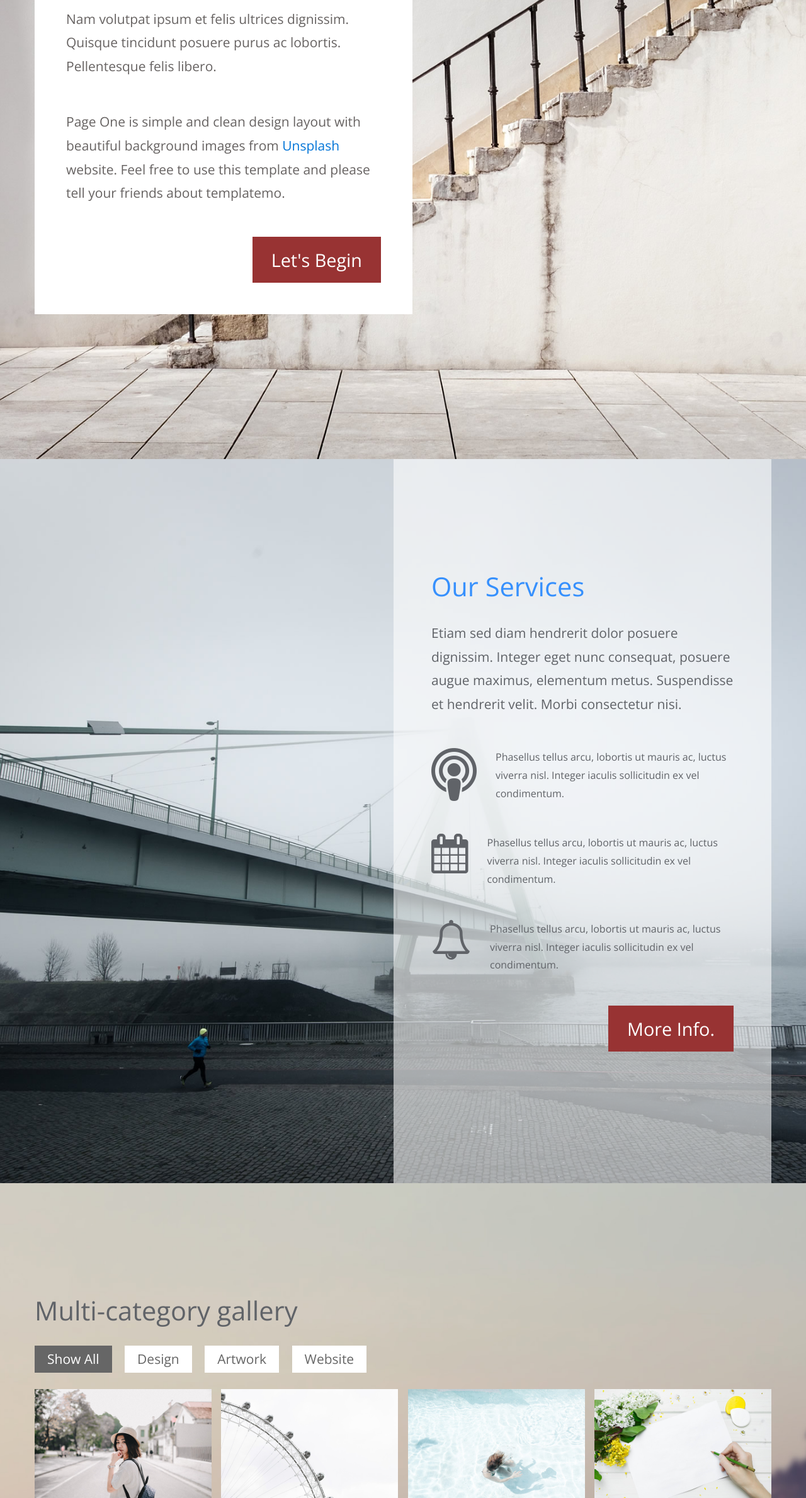
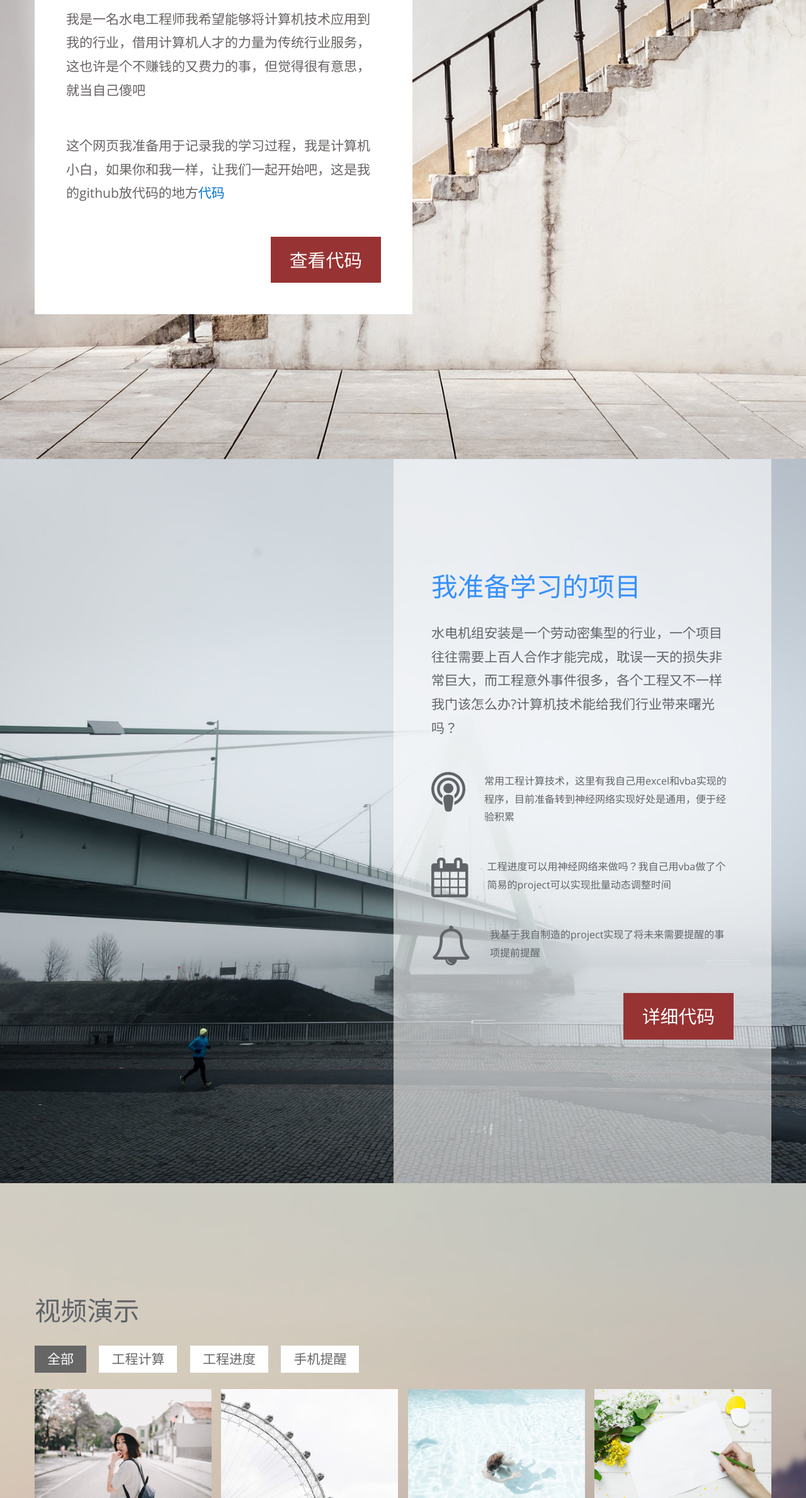
Before and after one commit to babyldm/babyldm.github.io, a plain HTML site: page index.html in a window 1280 px wide. Shown: the part 421-2800 px from the top of the page at 63% size. Drawn offline with nearby package versions, Linux system fonts and the light colour scheme.

Commit message:
Update index.html

```diff
--- a/index.html
+++ b/index.html
@@ -28,13 +28,13 @@
             <section class="tm-section tm-section-home" id="home">
                 <div class="tm-page-content-width tm-padding-b">
                     <div class="text-center tm-site-title-wrap">
-                        <h1 class="tm-site-title">Page One</h1>
+                        <h1 class="tm-site-title">babyldm的家</h1>
                     </div>
                     <div class="tm-textbox tm-white-bg">
-                        <h2 class="tm-green-text tm-section-title">Welcome!</h2>
-                        <p>Nam volutpat ipsum et felis ultrices dignissim. Quisque tincidunt posuere purus ac lobortis. Pellentesque felis libero.</p>
-                        <p>Page One is simple and clean design layout with beautiful background images from <a rel="nofollow" href="http://unsplash.com" target="_blank">Unsplash</a> website. Feel free to use this template and please tell your friends about templatemo.</p>
-                        <a href="#services" class="tm-btn">Let's Begin</a>
+                        <h2 class="tm-green-text tm-section-title">Hello!</h2>
+                        <p>我是一名水电工程师我希望能够将计算机技术应用到我的行业，借用计算机人才的力量为传统行业服务，这也许是个不赚钱的又费力的事，但觉得很有意思，就当自己傻吧</p>
+                        <p>这个网页我准备用于记录我的学习过程，我是计算机小白，如果你和我一样，让我们一起开始吧，这是我的github放代码的地方<a rel="nofollow" href="http://unsplash.com" target="_blank">代码</a> </p>
+                        <a href="#services" class="tm-btn">查看代码</a>
                     </div>
                 </div>
             </section>
@@ -44,27 +44,27 @@
                 <div class="tm-page-content-width">
                     <div class="tm-translucent-white-bg tm-content-box tm-content-box-right tm-textbox-full-height">
                         <div class="tm-content-box-inner">
-                            <h2 class="tm-section-title tm-blue-text">Our Services</h2>
-                            <p>Etiam sed diam hendrerit dolor posuere dignissim. Integer eget nunc consequat, posuere augue maximus, elementum metus. Suspendisse et hendrerit velit. Morbi consectetur nisi.</p>
+                            <h2 class="tm-section-title tm-blue-text">我准备学习的项目</h2>
+                            <p>水电机组安装是一个劳动密集型的行业，一个项目往往需要上百人合作才能完成，耽误一天的损失非常巨大，而工程意外事件很多，各个工程又不一样我门该怎么办?计算机技术能给我们行业带来曙光吗？</p>
                             <div class="media">
-                                <i class="fa fa-4x fa-podcast tm-fa-icon"></i>
+                                <i class="fa fa-3x fa-podcast tm-fa-icon"></i>
                                 <div class="media-body">
-                                    <p class="tm-small-font">Phasellus tellus arcu, lobortis ut mauris ac, luctus viverra nisl. Integer iaculis sollicitudin ex vel condimentum.</p>
+                                    <p class="tm-small-font">常用工程计算技术，这里有我自己用excel和vba实现的程序，目前准备转到神经网络实现好处是通用，便于经验积累</p>
                                 </div>
                             </div>
                             <div class="media">
                                 <i class="fa fa-3x fa-calendar tm-fa-icon"></i>
                                 <div class="media-body">
-                                    <p class="tm-small-font">Phasellus tellus arcu, lobortis ut mauris ac, luctus viverra nisl. Integer iaculis sollicitudin ex vel condimentum.</p>
+                                    <p class="tm-small-font">工程进度可以用神经网络来做吗？我自己用vba做了个简易的project可以实现批量动态调整时间</p>
                                 </div>
                             </div>
                             <div class="media">
                                 <i class="fa fa-3x fa-bell-o tm-fa-icon"></i>
                                 <div class="media-body">
-                                    <p class="tm-small-font">Phasellus tellus arcu, lobortis ut mauris ac, luctus viverra nisl. Integer iaculis sollicitudin ex vel condimentum.</p>
+                                    <p class="tm-small-font">我基于我自制造的project实现了将未来需要提醒的事项提前提醒</p>
                                 </div>
                             </div>
-                            <a href="#gallery" class="tm-btn">More Info.</a>
+                            <a href="#gallery" class="tm-btn">详细代码</a>
                         </div>
                     </div>
                 </div>
@@ -75,14 +75,14 @@
             <section class="tm-section tm-section-gallery tm-flex" id="gallery">
                 <div class="tm-page-content-width tm-flex-col tm-gallery-content">
                     <div class="tm-content-box-inner">
-                        <h2 class="tm-section-title">Multi-category gallery</h2>
+                        <h2 class="tm-section-title">视频演示</h2>
                         <!-- Add filtered gallery, 3:2 images -->
                         <div class="iso-section">
                             <ul class="filter-wrapper clearfix">
-                                <li><a href="#" data-filter="*" class="selected opc-main-bg">Show All</a></li>
-                                <li><a href="#" class="opc-main-bg" data-filter=".design">Design</a></li>
-                                <li><a href="#" class="opc-main-bg" data-filter=".artwork">Artwork</a></li>
-                                <li><a href="#" class="opc-main-bg" data-filter=".website">Website</a></li>
+                                <li><a href="#" data-filter="*" class="selected opc-main-bg">全部</a></li>
+                                <li><a href="#" class="opc-main-bg" data-filter=".design">工程计算</a></li>
+                                <li><a href="#" class="opc-main-bg" data-filter=".artwork">工程进度</a></li>
+                                <li><a href="#" class="opc-main-bg" data-filter=".website">手机提醒</a></li>
                             </ul>
                         </div>
                         <div class="iso-box-section">
@@ -127,8 +127,8 @@
             <section class="tm-section tm-section-contact" id="contact">
                 <div class="tm-page-content-width">
                     <div class="tm-translucent-white-bg tm-textbox tm-content-box tm-textbox-full-height">
-                        <h2 class="tm-section-title tm-red-text">Contact Us</h2>
-                        <p>Suspendisse commodo, quam eget viverra ultrices, est erat condimentum est, in elementum diam erat ut lacus. Donec ornare massa quis metus bibendum aliquet.</p>
+                        <h2 class="tm-section-title tm-red-text">与我联系</h2>
+                        <p>邮件：babyldm@outlook.com qq:56376595</p>
 
                         <!-- contact form -->
                         <form action="index.html" method="post" class="tm-contact-form">
@@ -141,13 +141,11 @@
                             <div class="form-group">
                                 <textarea id="contact_message" name="contact_message" class="form-control" rows="5" placeholder="Message" required></textarea>
                             </div>
-                            <button type="submit" class="tm-btn">Submit</button>
+                            <button type="提交" class="tm-btn">Submit</button>
                         </form>
                     </div>
                 </div>
-                <div class="tm-copyright-div">
-                    <p class="tm-copyright-text">Copyright &copy; <span class="tm-current-year">2017</span> Your Company - More Templates <a href="http://www.cssmoban.com/" target="_blank" title="模板之家">模板之家</a> - Collect from <a href="http://www.cssmoban.com/" title="网页模板" target="_blank">网页模板</a></p>
-                </div>
+
             </section>
         </div>
 
```
